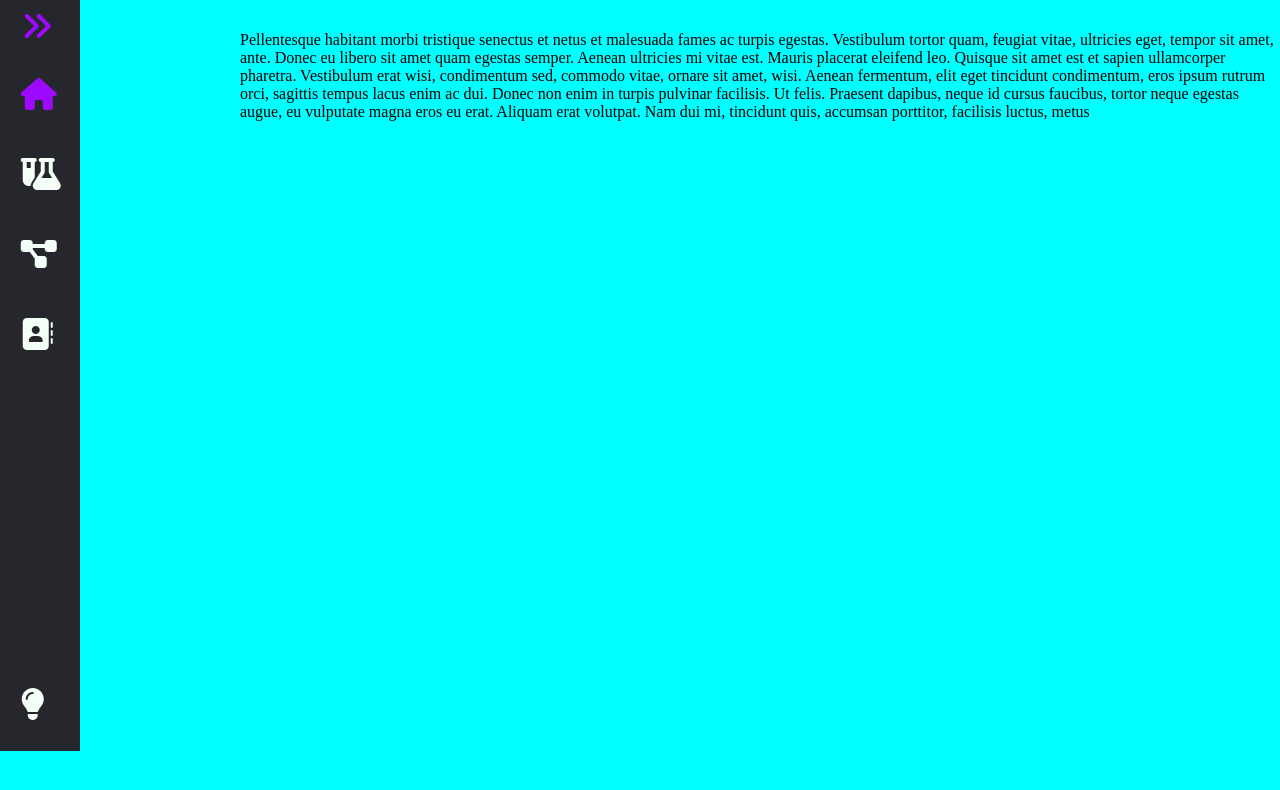
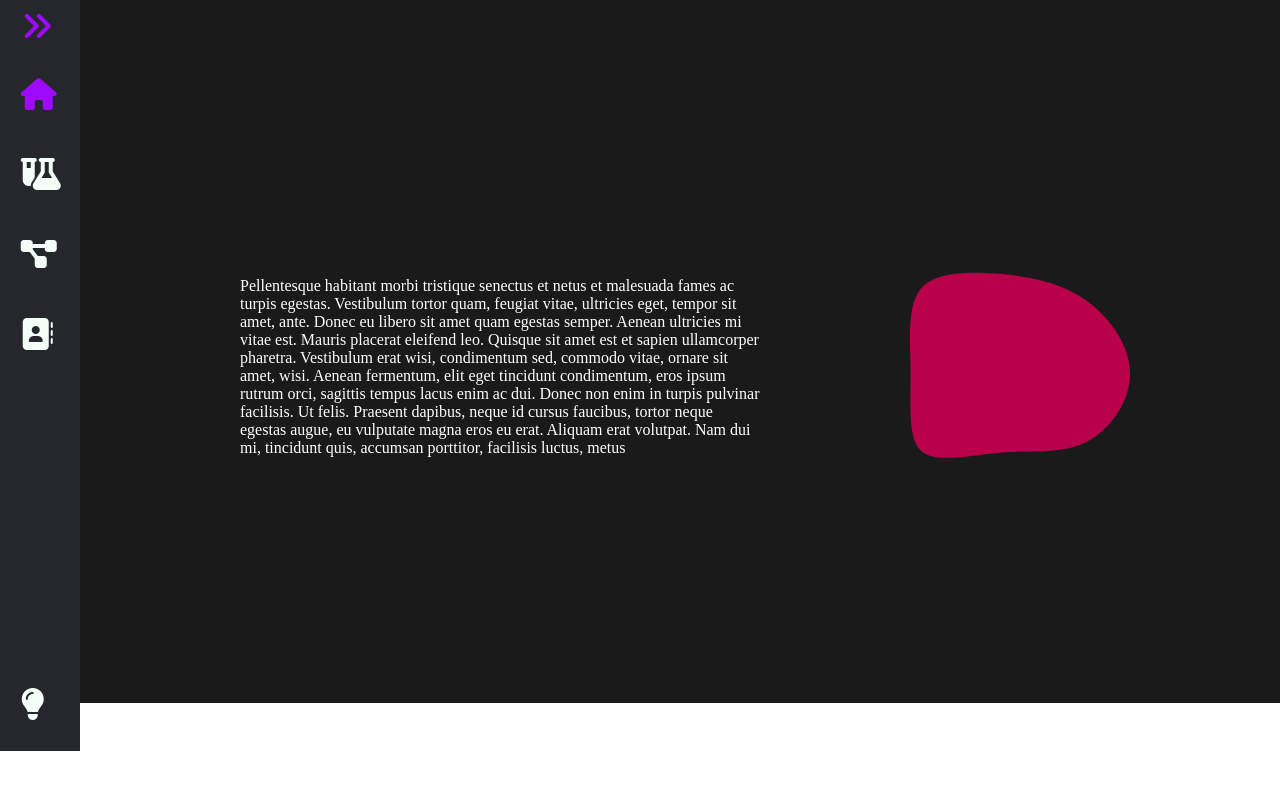
Before and after one commit to RosuLaurentiu/Portfolio, a plain HTML site: page index.html in a window 1280 px wide. Shown: the part 49-839 px from the top of the page. Drawn offline with Linux system fonts and the light colour scheme; a script that the page names is missing.

Commit message:
add circle
added conted to first page an animated circle and changes to its format

```diff
--- a/index.html
+++ b/index.html
@@ -8,6 +8,7 @@
 
     <link rel="stylesheet" type="text/css" href="dist/style.css">
     <script src="https://kit.fontawesome.com/39e6425bcd.js" crossorigin="anonymous"></script>
+    <script src="https://cdn.jsdelivr.net/npm/kute.js@2.1.2/dist/kute.min.js"></script>
     <script defer src="src/js/app.js"></script>
 
     <title>Document</title>
@@ -62,14 +63,44 @@
     <main class="pages">
         <div class="buffer"></div>
         <section class="page" id="one">
-            <p>Pellentesque habitant morbi tristique senectus et netus et malesuada fames ac turpis egestas. Vestibulum
-                tortor quam, feugiat vitae, ultricies eget, tempor sit amet, ante. Donec eu libero sit amet quam egestas
-                semper. Aenean ultricies mi vitae est. Mauris placerat eleifend leo. Quisque sit amet est et sapien
-                ullamcorper pharetra. Vestibulum erat wisi, condimentum sed, commodo vitae, ornare sit amet, wisi.
-                Aenean fermentum, elit eget tincidunt condimentum, eros ipsum rutrum orci, sagittis tempus lacus enim ac
-                dui. Donec non enim in turpis pulvinar facilisis. Ut felis. Praesent dapibus, neque id cursus faucibus,
-                tortor neque egestas augue, eu vulputate magna eros eu erat. Aliquam erat volutpat. Nam dui mi,
-                tincidunt quis, accumsan porttitor, facilisis luctus, metus</p>
+            <div class="info">
+                <p>Pellentesque habitant morbi tristique senectus et netus et malesuada fames ac turpis egestas.
+                    Vestibulum
+                    tortor quam, feugiat vitae, ultricies eget, tempor sit amet, ante. Donec eu libero sit amet quam
+                    egestas
+                    semper. Aenean ultricies mi vitae est. Mauris placerat eleifend leo. Quisque sit amet est et sapien
+                    ullamcorper pharetra. Vestibulum erat wisi, condimentum sed, commodo vitae, ornare sit amet, wisi.
+                    Aenean fermentum, elit eget tincidunt condimentum, eros ipsum rutrum orci, sagittis tempus lacus
+                    enim ac
+                    dui. Donec non enim in turpis pulvinar facilisis. Ut felis. Praesent dapibus, neque id cursus
+                    faucibus,
+                    tortor neque egestas augue, eu vulputate magna eros eu erat. Aliquam erat volutpat. Nam dui mi,
+                    tincidunt quis, accumsan porttitor, facilisis luctus, metus</p>
+            </div>
+            <div class="block">
+                <svg class="blob-motion" id="visual" viewBox="0 0 960 540" width="960" height="540"
+                    xmlns="http://www.w3.org/2000/svg" xmlns:xlink="http://www.w3.org/1999/xlink" version="1.1">
+                    <g transform="translate(450.7256843113689 283.4942824330989)">
+                        <path id="blob1"
+                            d="M148.7 -134.9C193.7 -103.7 231.9 -51.9 232.4 0.6C233 53 196.1 106.1 151.1 128.6C106.1 151.1 53 143 -4.4 147.4C-61.8 151.8 -123.5 168.5 -151.2 146C-178.8 123.5 -172.4 61.8 -172.8 -0.4C-173.1 -62.5 -180.3 -124.9 -152.6 -156.1C-124.9 -187.3 -62.5 -187.1 -5.3 -181.8C51.9 -176.5 103.7 -166 148.7 -134.9"
+                            fill="#BB004B"></path>
+                    </g>
+                    <g transform="translate(509.54377535978017 281.49390864595887)" style="visibility: hidden">
+                        <path id="blob2"
+                            d="M115.4 -137.9C137.9 -92.9 136.4 -46.4 133.6 -2.8C130.8 40.8 126.6 81.6 104.1 118.4C81.6 155.2 40.8 188.1 -8.4 196.5C-57.5 204.8 -115 188.7 -151 151.9C-187 115 -201.5 57.5 -190.8 10.7C-180.1 -36.1 -144.1 -72.1 -108.1 -117.1C-72.1 -162.1 -36.1 -216.1 5.2 -221.2C46.4 -226.4 92.9 -182.9 115.4 -137.9"
+                            fill="#BB004B"></path>
+                    </g>
+                </svg>
+
+                <script>
+                    const tween = KUTE.fromTo(
+                        '#blob1',
+                        { path: '#blob1' },
+                        { path: '#blob2' },
+                        { repeat: 999, duration: 3000, yoyo: true }
+                    ).start();
+                </script>
+            </div>
         </section>
         <section class="page hidden" id="two">
             <p>Pellentesque habitant morbi tristique senectus et netus et malesuada fames ac turpis egestas. Vestibulum
--- a/src/scss/globals/_colors.scss
+++ b/src/scss/globals/_colors.scss
@@ -1,13 +1,13 @@
 :root{
     --icon: #9d0aff;
     --navigation: #26272c;
-    --background: #171219;
+    --background: #1a1a1a;
     --idleIcon: #f4fff8;
 
     --light-icon: #6e00b8;
     --light-navigation: #e0ffc3;
     --light-background: #f4fff8;
-    --light-idleIcon: #171219;
+    --light-idleIcon: #1a1a1a;
 }
 
 .dark{
--- a/src/scss/main/_page1.scss
+++ b/src/scss/main/_page1.scss
@@ -0,0 +1,12 @@
+.info{
+    max-width: 50%;
+    min-width: 300px;
+}
+.block{
+    max-width: 50%;
+}
+
+.blob-motion{
+    width: 100%;
+    height: 100%;
+}
--- a/src/scss/main/_pages.scss
+++ b/src/scss/main/_pages.scss
@@ -19,10 +19,18 @@
 }
 
 #one{
-    height: 110vh;
-    background-color: aqua;
+    height: 89vh;
+    width: 100%;
+    background-color: var(--bg);
     scroll-snap-align: start;
     padding: 5vh 0 0 15rem;
+
+    display: flex;
+    flex-direction: row;
+    scroll-behavior: smooth;
+    flex-wrap: wrap;
+    align-items: center;
+    justify-content: center;
 }
 footer{
     height: 5rem;
@@ -59,10 +67,10 @@ footer{
 }
 
 .hidden{
-    display: none;
+    display: none !important;
 }
 
 p{
-    color:black
+    color: var(--textcolor)
 
 }
```
Also changed, not shown: dist/style.css, 1 other file.
